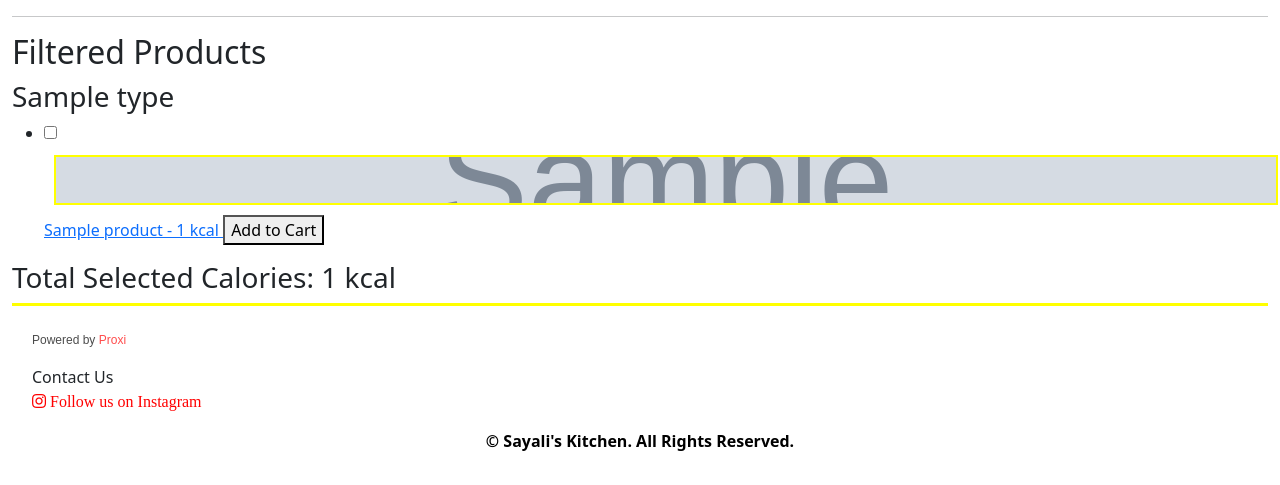
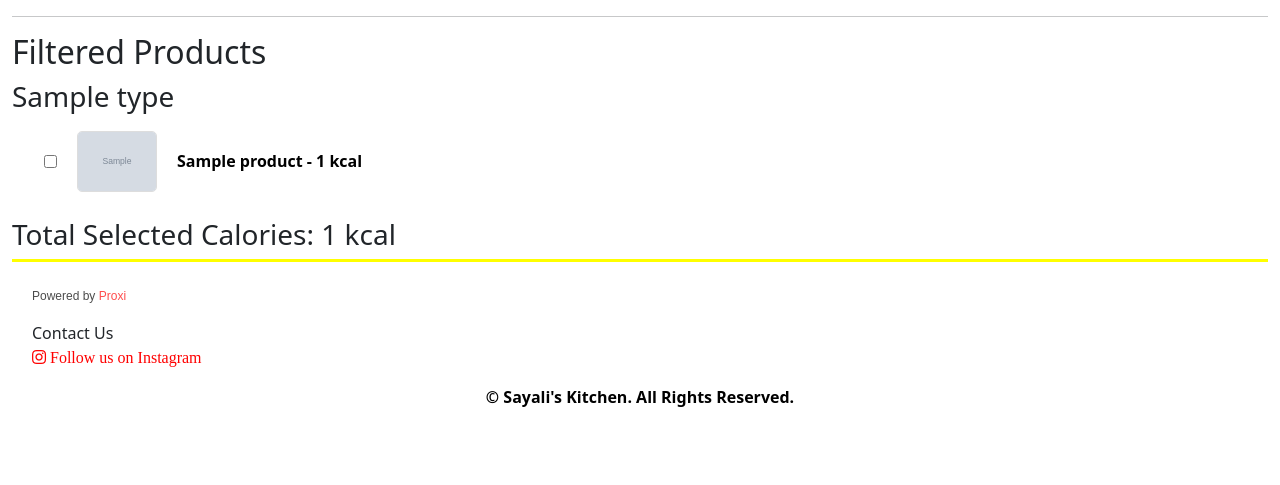
Before and after one commit to SayaliMote/Sayali-sKitchen, a Django app: template shop/templates/shop/filtered_products.html in a window 1280 px wide. Shown: the part 200-685 px from the top of the page. Run offline with Django 4.2, Linux system fonts and the light colour scheme; tables that the repository leaves empty hold one stand-in row (values such as "Sample post"); the template is opened without the code that fills it: values that come from a table or form of the project are taken from there, most other values are stand-ins (such as "Sample title", 1, 10 or a date in 2020); grey boxes marked "Sample" are stand-in pictures.

Commit message:
images up again

```diff
--- a/shop/templates/shop/filtered_products.html
+++ b/shop/templates/shop/filtered_products.html
@@ -9,23 +9,24 @@
             <ul>
                 {% for product in products %}
                     {% if product.type == type %}
-                        <li class="product-item">
+                        <li style="display: flex; align-items: center; gap: 10px; margin-bottom: 10px;">
+                            <!-- Checkbox -->
                             <input type="checkbox"
                                    name="selected_products"
                                    value="{{ product.id }}"
                                    {% if product.id in selected_products %}checked{% endif %}>
 
-                            <img src="{{ product.image.url }}" alt="{{ product.name }}" width="50" height="50">
+                            <!-- Product Image -->
+                            <img src="{{ product.image.url }}" alt="{{ product.name }}"
+     style="width: 80px; height: auto; border-radius: 5px; border: 1px solid #ddd;">
 
+
+                            <!-- Product Name & Calories as a Link -->
                             <a href="{% url 'shop:product_detail' type_id=product.type.id product_id=product.id %}"
-                               class="custom-link">
+                               class="custom-link"
+                               style="text-decoration: none; color: black; font-weight: bold;">
                                 {{ product.name }} - {{ product.calories }} kcal
                             </a>
-
-                            <!-- Add to Cart Button -->
-                            <button class="add-to-cart-btn" onclick="addToCart('{{ product.id }}', event)">
-                                Add to Cart
-                            </button>
                         </li>
                     {% endif %}
                 {% endfor %}
@@ -34,36 +35,4 @@
 
         <h3>Total Selected Calories: <span id="totalCalories">{{ total_calories }}</span> kcal</h3>
     </form>
-    <script>
-        function addToCart(productId, event) {
-    event.preventDefault(); // Prevent page reload
-
-    // Example: Replace alert with actual cart functionality
-    alert("Product " + productId + " added to cart!");
-
-    // You can send an AJAX request to update the cart dynamically
-    fetch('/cart/add/', {
-        method: 'POST',
-        headers: {
-            'Content-Type': 'application/json',
-            'X-CSRFToken': getCSRFToken() // Ensure CSRF protection
-        },
-        body: JSON.stringify({ product_id: productId })
-    })
-    .then(response => response.json())
-    .then(data => {
-        console.log(data);
-        alert("Cart updated!");
-    })
-    .catch(error => console.error('Error:', error));
-}
-
-// Function to get CSRF token (needed for POST requests in Django)
-function getCSRFToken() {
-    return document.cookie.split('; ')
-        .find(row => row.startsWith('csrftoken='))
-        ?.split('=')[1];
-}
-
-    </script>
 {% endblock %}
```
